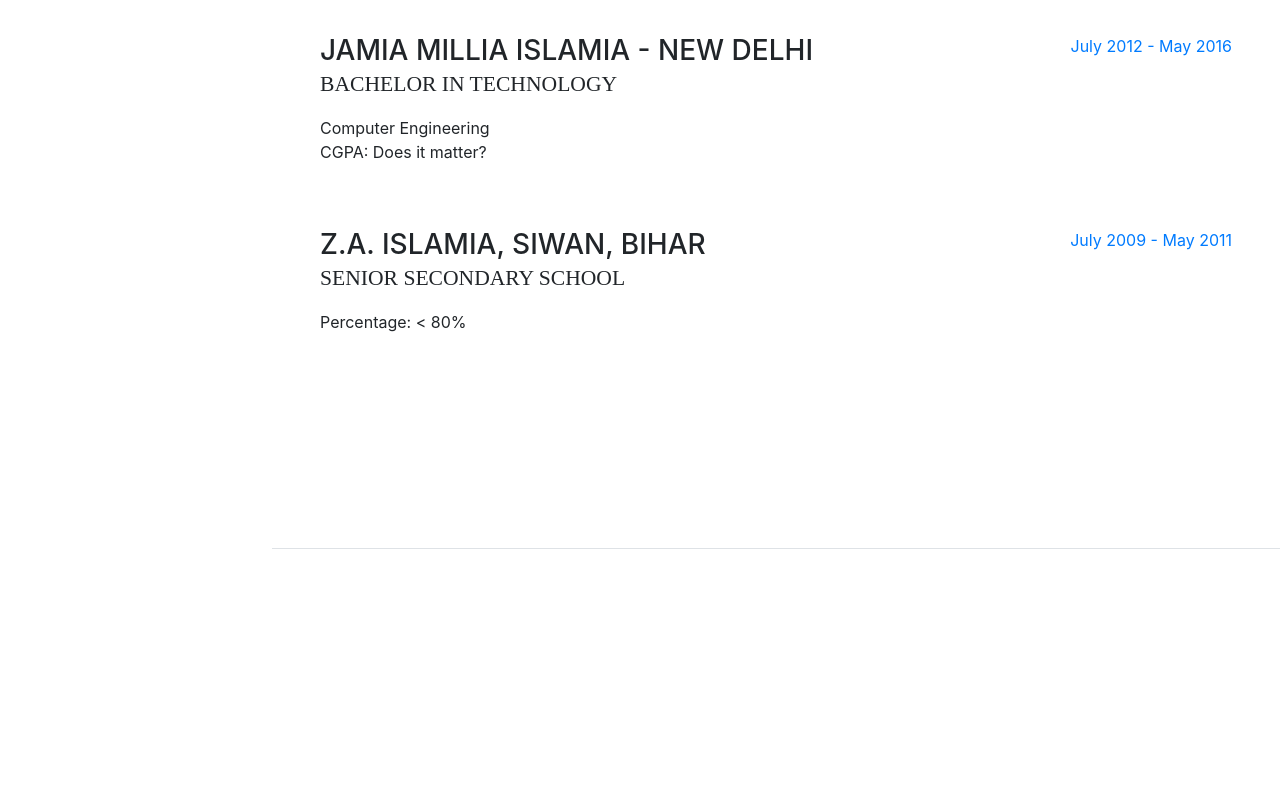
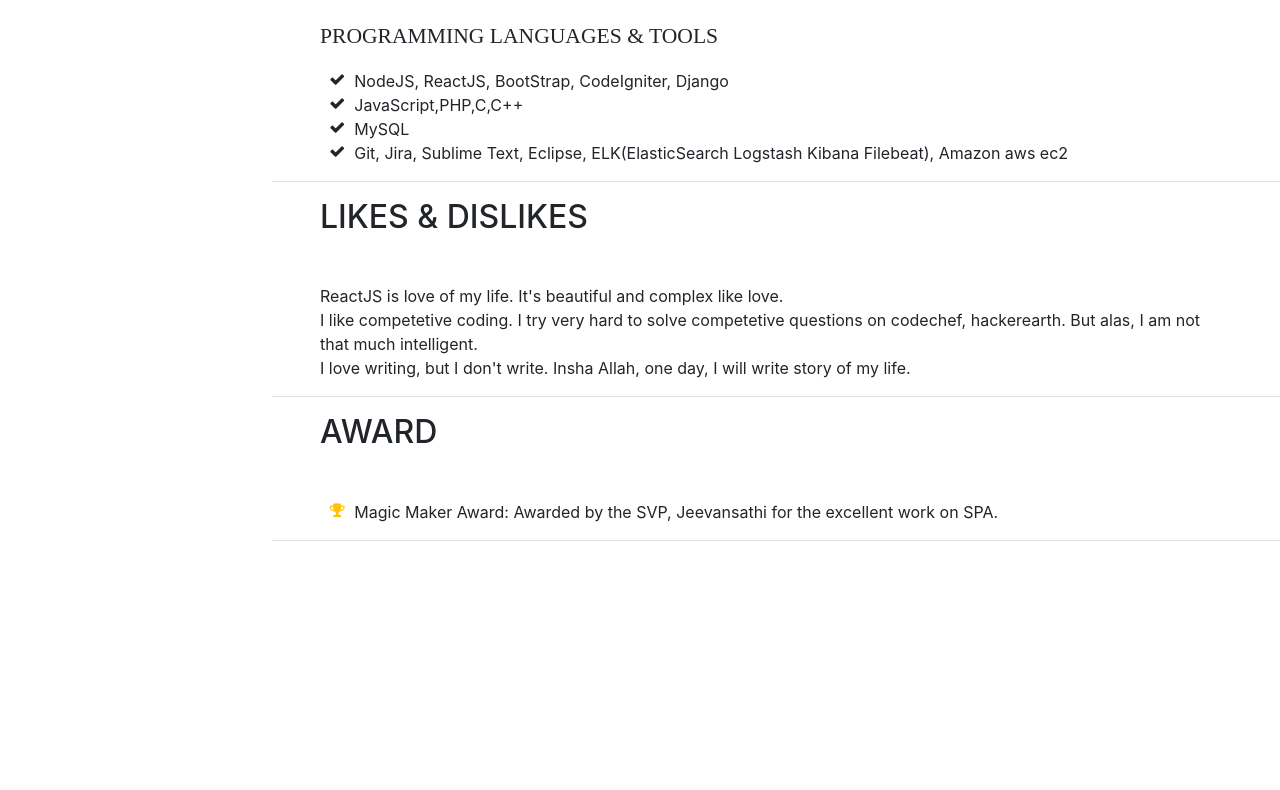
Before and after one commit to iamshahjahan/Shiza1aas.github.io, a website with bundled scripts: page index.html in a window 1280 px wide. Shown: the part 2010-2800 px from the top of the page. After the commit the page ends 2551 px from the top, so only its background shows below. Built offline with nearby package versions, Linux system fonts and the light colour scheme; a web font is replaced by a local one.

Commit message:
added change for git.

```diff
--- a/css/resume.css
+++ b/css/resume.css
@@ -87,21 +87,21 @@
 
 section.resume-section {
   border-bottom: 1px solid #dee2e6;
-  padding-top: 5rem !important;
-  padding-bottom: 5rem !important; }
+  padding-top: 1rem !important;
+  padding-bottom: 1rem !important; }
   section.resume-section .resume-item .resume-date {
     min-width: none; }
 
 @media (min-width: 768px) {
   section.resume-section {
-    min-height: 100vh; }
+    }
     section.resume-section .resume-item .resume-date {
-      min-width: 18rem; } }
+       } }
 
 @media (min-width: 992px) {
   section.resume-section {
-    padding-top: 3rem !important;
-    padding-bottom: 3rem !important; } }
+    padding-top: 1rem !important;
+    padding-bottom: 1rem !important; } }
 
 .bg-primary {
   background-color: #BD5D38 !important; }
--- a/index.html
+++ b/index.html
@@ -21,7 +21,7 @@
     <link href="vendor/simple-line-icons/css/simple-line-icons.css" rel="stylesheet">
 
     <!-- Custom styles for this template -->
-    <link href="css/resume.min.css" rel="stylesheet">
+    <link href="css/resume.css" rel="stylesheet">
 
   </head>
 
@@ -52,7 +52,7 @@
             <a class="nav-link js-scroll-trigger" href="#skills">Skills</a>
           </li>
           <li class="nav-item">
-            <a class="nav-link js-scroll-trigger" href="#interests">Likes & Dislikesf</a>
+            <a class="nav-link js-scroll-trigger" href="#interests">Likes & Dislikes</a>
           </li>
           <li class="nav-item">
             <a class="nav-link js-scroll-trigger" href="#awards">Awards</a>
@@ -124,7 +124,7 @@
         </div>
       </section>
 
-      <section class="resume-section p-3 p-lg-5 d-flex flex-column" id="experience">
+      <section class="resume-section p-3 p-lg-5 d-flex d-column" id="experience">
         <div class="my-auto">
           <h2 class="mb-5">Experience</h2>
 
@@ -176,7 +176,7 @@
 
       </section>
 
-      <section class="resume-section p-3 p-lg-5 d-flex flex-column" id="education">
+      <section class="resume-section p-3 p-lg-5 d-flex d-column" id="education">
         <div class="my-auto">
           <h2 class="mb-5">Education</h2>
 
@@ -206,7 +206,7 @@
         </div>
       </section>
 
-      <section class="resume-section p-3 p-lg-5 d-flex flex-column" id="skills">
+      <section class="resume-section p-3 p-lg-5 d-flex d-column" id="skills">
         <div class="my-auto">
           <h2 class="mb-5">Skills</h2>
 
```
